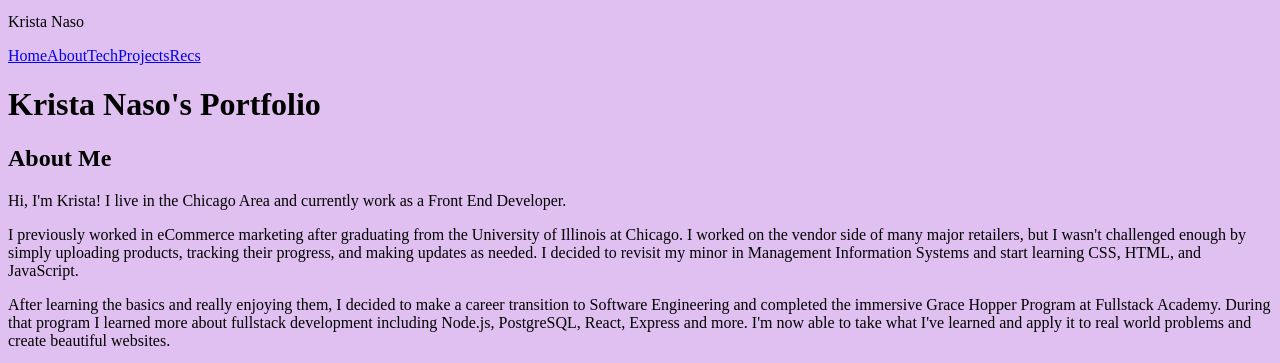
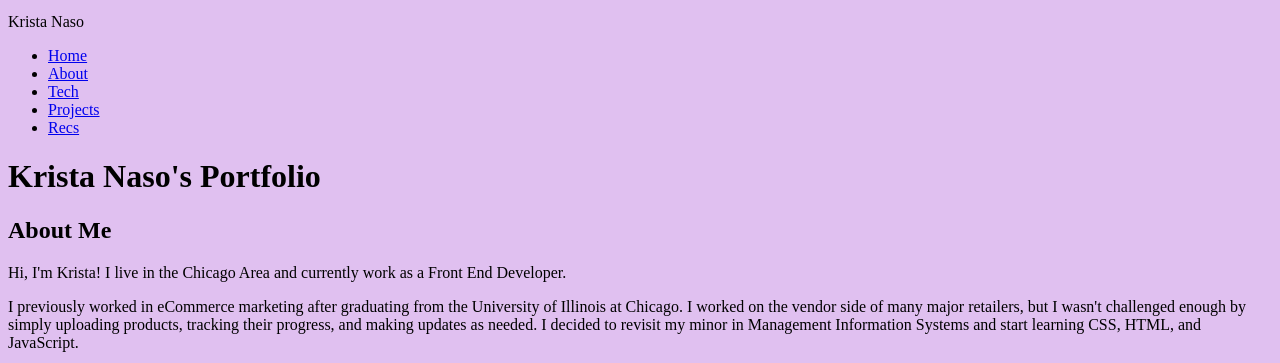
Before and after one commit to knaso17/PersonalPortfolio, a Gatsby site: page / in a window 1280 px wide. Shown: the part 111-474 px from the top of the page. Built offline with nearby package versions, Linux system fonts and the light colour scheme; Gatsby itself is replaced by a stand-in of ours; a web font is replaced by a local one.

Commit message:
moved nav links inside ul

```diff
--- a/src/components/Header.js
+++ b/src/components/Header.js
@@ -3,7 +3,7 @@
 
 import "../styles/styles.scss";
 
-export default function About() {
+export default function Header () {
   return (
     <header className="header">
           <div className="header__logo" >
@@ -22,11 +22,38 @@
               <p className="header_logoText">Krista Naso</p>
             </div>
           <nav className="header__nav">
-            <a href="#top" className="nav__link">Home</a>
-            <a href="#about" className="nav__link">About</a>
-            <a href="#tech" className="nav__link">Tech</a>
-            <a href="#projects" className="nav__link">Projects</a>
-            <a href="#recs" className="nav__link">Recs</a>
+            <ul className="nav__ul">
+              <li className="nav__item">
+                <a href="#top"
+                  className="nav__link">
+                  Home
+                  </a>
+              </li>
+              <li className="nav__item">
+                <a href="#about"
+                   className="nav__link">
+                  About
+                </a>
+              </li>
+              <li className="nav__item">
+                <a href="#tech"
+                   className="nav__link">
+                  Tech
+                </a>
+              </li>
+              <li className="nav__item">
+                <a href="#projects"
+                   className="nav__link">
+                  Projects
+                </a>
+              </li>
+              <li className="nav__item">
+                <a href="#recs"
+                   className="nav__link">
+                  Recs
+                </a>
+              </li>
+            </ul>
           </nav>
       </header>
   );
```
